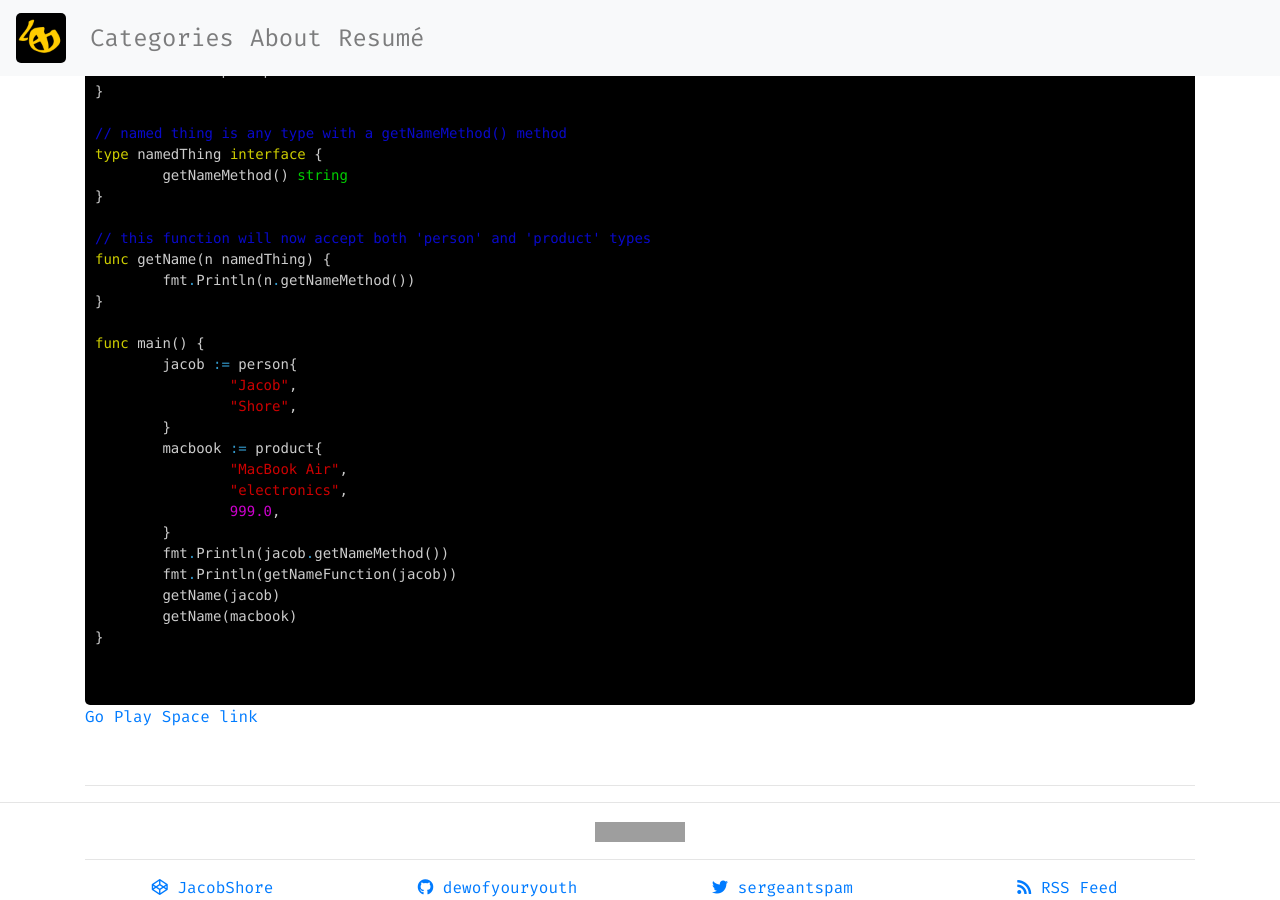
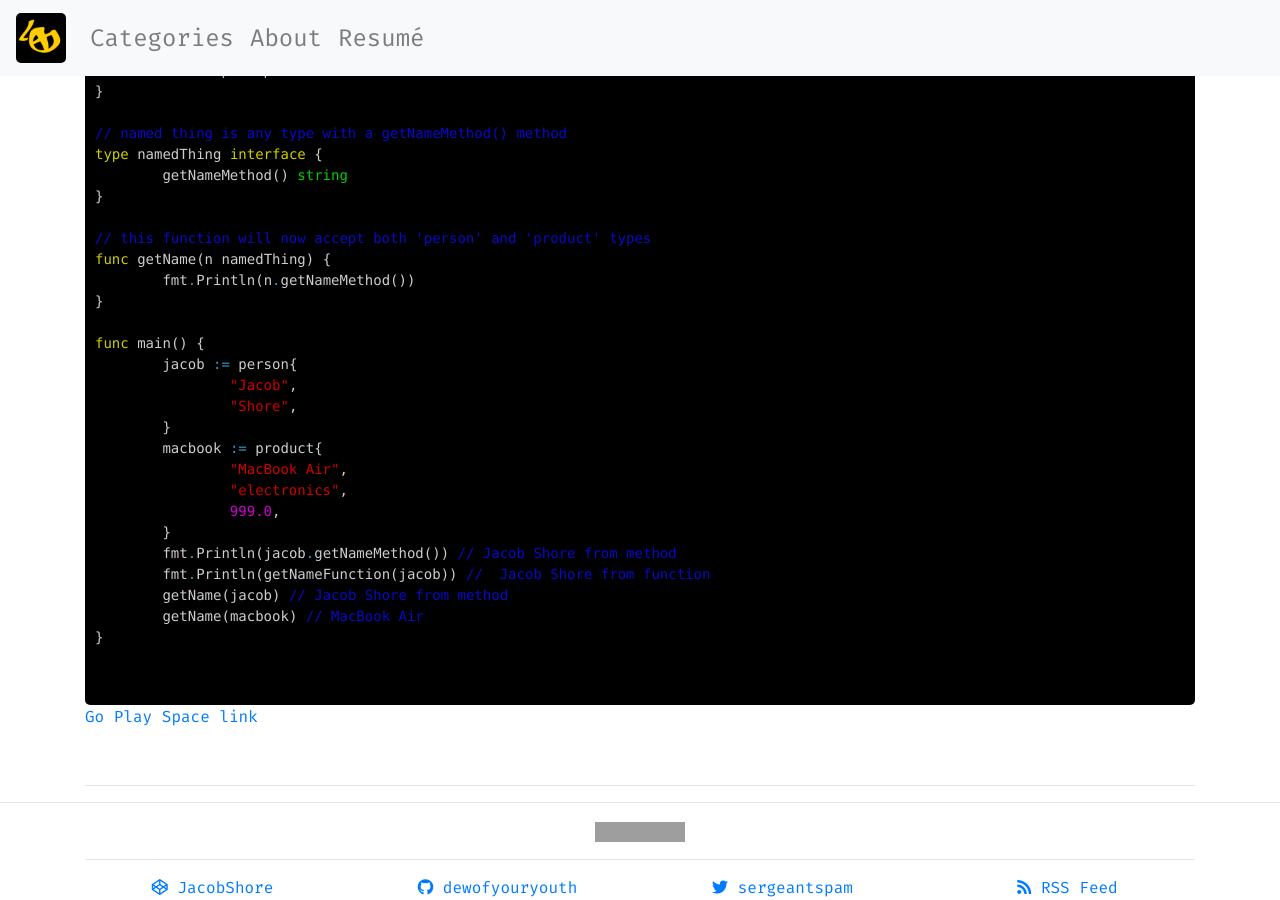
Before and after one commit to DewofyourYouth/DewofyourYouth.github.io, a Jekyll site: the page built from _posts/2020-1-16-go-lang-cheatsheat.md, in a window 1280 px wide and 900 px high, scrolled down 4497 px. Built offline with Jekyll 4.4.1, drawn with Linux system fonts in a browser that asks for light colours; nearby versions of some CDN libraries; some web fonts are replaced; comment, search, counter and statistics services are not loaded; grey boxes are pictures that could not be loaded.

Commit message:
comments

````diff
--- a/_posts/2020-1-16-go-lang-cheatsheat.md
+++ b/_posts/2020-1-16-go-lang-cheatsheat.md
@@ -232,10 +232,10 @@ func main() {
 		"electronics",
 		999.0,
 	}
-	fmt.Println(jacob.getNameMethod())
-	fmt.Println(getNameFunction(jacob))
-	getName(jacob)
-	getName(macbook)
+	fmt.Println(jacob.getNameMethod()) // Jacob Shore from method
+	fmt.Println(getNameFunction(jacob)) //  Jacob Shore from function
+	getName(jacob) // Jacob Shore from method
+	getName(macbook) // MacBook Air
 }
 
 ```
````
